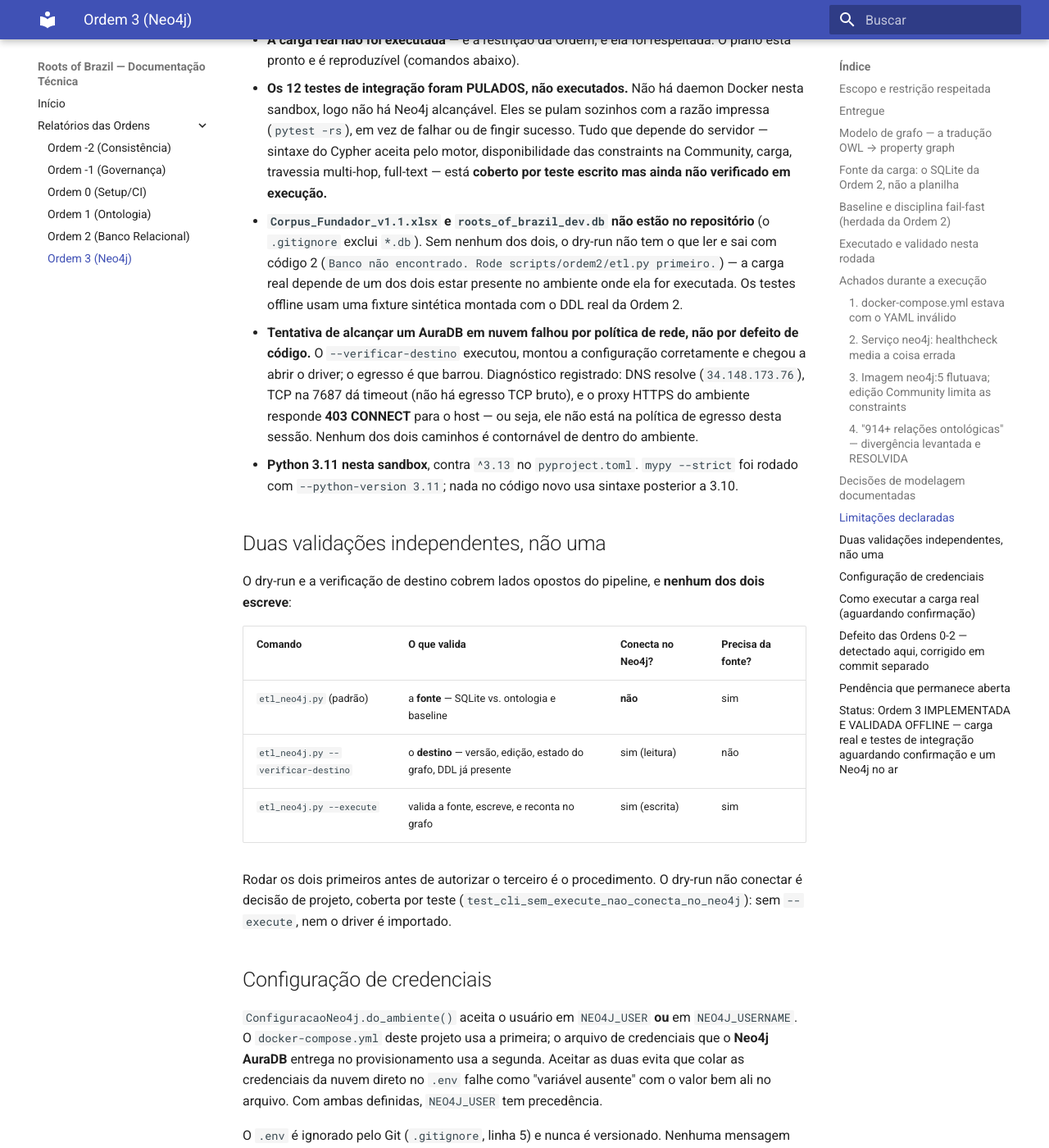
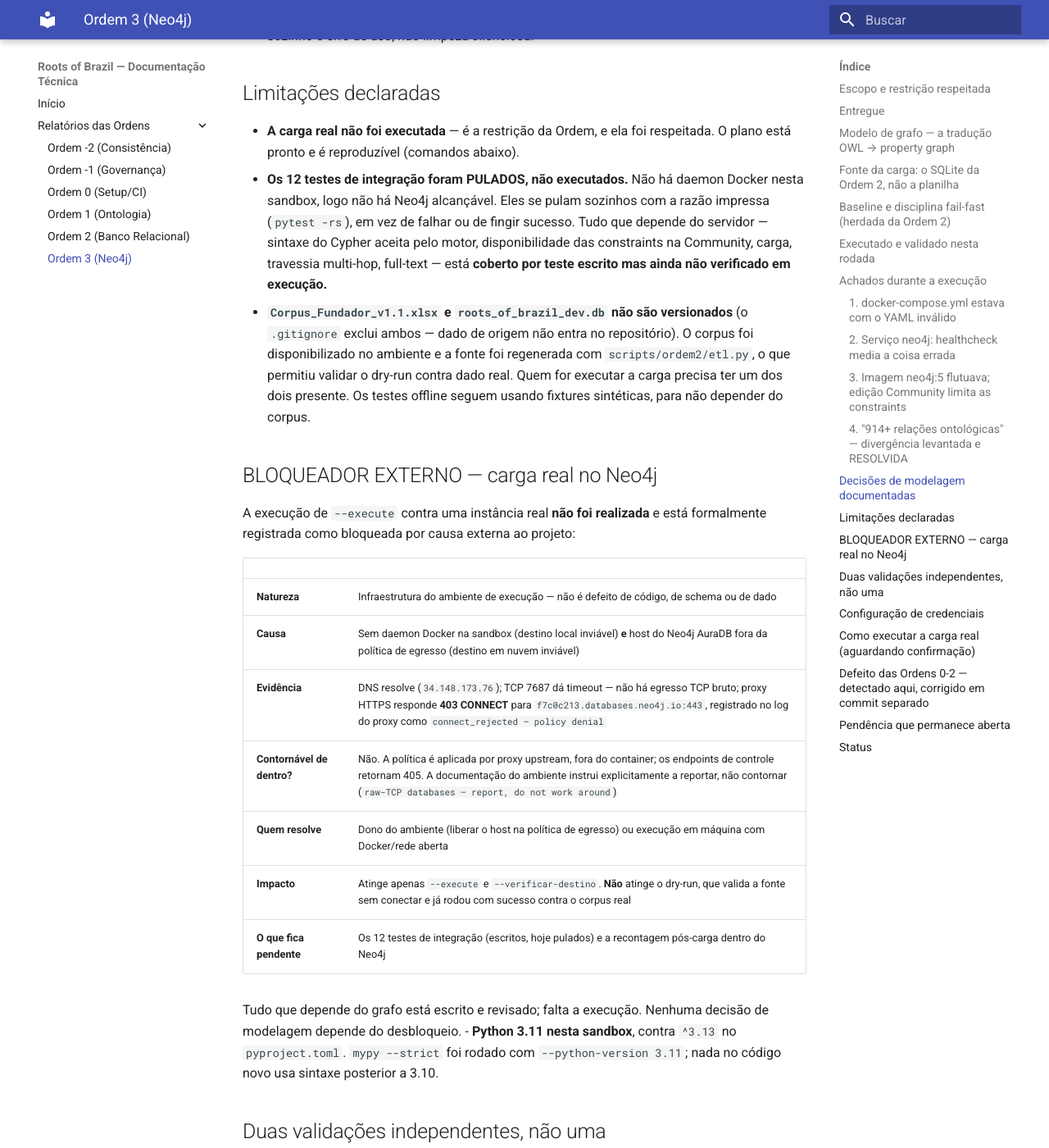
Before and after one commit to Tiagogandraferraz/Roots-of-brazil, an MkDocs documentation site: the page built from docs/relatorio_ordem3.md, in a window 1280 px wide and 1400 px high, scrolled down 5582 px. Shown: the whole window at 82% size. Built offline with MkDocs 1.6.1 and Material for MkDocs 9.7.7, drawn with Linux system fonts in a browser that asks for light colours; some of the changed text lies outside the part shown.

Commit message:
Ordem 3: dry-run validado contra o corpus real; carga marcada como bloqueada
O Corpus_Fundador_v1.1.xlsx foi disponibilizado no ambiente. Regenerado o
SQLite com scripts/ordem2/etl.py (381 objetos / 1.585 relações, sem
divergência) e rodado o dry-run da Ordem 3 contra ele: os 20 contadores —
8 de nós e 12 de arestas — batem com o baseline da Auditoria Sprint 2.
Saída "nenhuma divergência, pronto para --execute", código 0.

Com o banco presente, tests/ordem2 deixou de ser pulado: 7 passando.

Registrado no relatório o BLOQUEADOR EXTERNO da carga real, com natureza,
evidência, quem resolve e escopo do impacto. Ele atinge apenas --execute e
--verificar-destino; não atinge o dry-run, que valida a fonte sem conectar.

Status final desdobrado por frente: código/testes/documentação CONCLUÍDA,
validação da fonte CONCLUÍDA, carga real e testes de integração BLOQUEADA
por infraestrutura externa.

Corpus e banco não são versionados — .gitignore já excluía *.db, agora
exclui também o .xlsx de origem.

Co-Authored-By: Claude Opus 5 <noreply@anthropic.com>
Claude-Session: https://claude.ai/code/session_01Pidvya38hLJR1mtoSeiK99

```diff
--- a/docs/relatorio_ordem3.md
+++ b/docs/relatorio_ordem3.md
@@ -63,7 +63,9 @@ Divergindo qualquer uma, o script **para e reporta** — não ajusta dado para b
 | Cobertura `app/models/grafo.py` | ✅ 100% |
 | Cobertura `app/database/neo4j.py` | 70% — as linhas restantes são exatamente as que exigem servidor |
 | `docker compose config` | ✅ YAML válido, variáveis resolvem |
-| Dry-run do ETL ponta a ponta | ✅ executado contra SQLite sintético: leu, validou, imprimiu o plano, **bloqueou a carga** por divergência de baseline e saiu com código 1 |
+| Dry-run do ETL contra fonte incorreta | ✅ leu, validou e **bloqueou a carga** por divergência de baseline, saindo com código 1 |
+| **Dry-run do ETL contra o CORPUS REAL** | ✅ **381 nós e 1.585 arestas, todos os 20 contadores batendo com o baseline. "Nenhuma divergência. Pronto para `--execute`." Código 0** |
+| `pytest tests/ordem2` com o banco real | ✅ 7 passaram (antes puladas por falta do `.db`) |
 
 Os testes offline não são de fachada: eles **releem `schemas/ontologia.ttl`** e comparam com `app/models/grafo.py`. Se alguém acrescentar uma `owl:Class` ou um `owl:ObjectProperty` na ontologia sem refletir no modelo do grafo, `test_todo_owl_class_do_corpus_virou_label` e `test_todo_object_property_virou_tipo_de_relacao` quebram. Uma tradução que sai de sincronia em silêncio é pior do que não ter tradução.
 
@@ -103,8 +105,22 @@ A Ordem foi pedida citando "as 914+ relações ontológicas". Nenhum artefato do
 ## Limitações declaradas
 - **A carga real não foi executada** — é a restrição da Ordem, e ela foi respeitada. O plano está pronto e é reproduzível (comandos abaixo).
 - **Os 12 testes de integração foram PULADOS, não executados.** Não há daemon Docker nesta sandbox, logo não há Neo4j alcançável. Eles se pulam sozinhos com a razão impressa (`pytest -rs`), em vez de falhar ou de fingir sucesso. Tudo que depende do servidor — sintaxe do Cypher aceita pelo motor, disponibilidade das constraints na Community, carga, travessia multi-hop, full-text — está **coberto por teste escrito mas ainda não verificado em execução.**
-- **`Corpus_Fundador_v1.1.xlsx` e `roots_of_brazil_dev.db` não estão no repositório** (o `.gitignore` exclui `*.db`). Sem nenhum dos dois, o dry-run não tem o que ler e sai com código 2 (`Banco não encontrado. Rode scripts/ordem2/etl.py primeiro.`) — a carga real depende de um dos dois estar presente no ambiente onde ela for executada. Os testes offline usam uma fixture sintética montada com o DDL real da Ordem 2.
-- **Tentativa de alcançar um AuraDB em nuvem falhou por política de rede, não por defeito de código.** O `--verificar-destino` executou, montou a configuração corretamente e chegou a abrir o driver; o egresso é que barrou. Diagnóstico registrado: DNS resolve (`34.148.173.76`), TCP na 7687 dá timeout (não há egresso TCP bruto), e o proxy HTTPS do ambiente responde **403 CONNECT** para o host — ou seja, ele não está na política de egresso desta sessão. Nenhum dos dois caminhos é contornável de dentro do ambiente.
+- **`Corpus_Fundador_v1.1.xlsx` e `roots_of_brazil_dev.db` não são versionados** (o `.gitignore` exclui ambos — dado de origem não entra no repositório). O corpus foi disponibilizado no ambiente e a fonte foi regenerada com `scripts/ordem2/etl.py`, o que permitiu validar o dry-run contra dado real. Quem for executar a carga precisa ter um dos dois presente. Os testes offline seguem usando fixtures sintéticas, para não depender do corpus.
+
+## BLOQUEADOR EXTERNO — carga real no Neo4j
+A execução de `--execute` contra uma instância real **não foi realizada** e está formalmente registrada como bloqueada por causa externa ao projeto:
+
+| | |
+|---|---|
+| **Natureza** | Infraestrutura do ambiente de execução — não é defeito de código, de schema ou de dado |
+| **Causa** | Sem daemon Docker na sandbox (destino local inviável) **e** host do Neo4j AuraDB fora da política de egresso (destino em nuvem inviável) |
+| **Evidência** | DNS resolve (`34.148.173.76`); TCP 7687 dá timeout — não há egresso TCP bruto; proxy HTTPS responde **403 CONNECT** para `f7c0c213.databases.neo4j.io:443`, registrado no log do proxy como `connect_rejected — policy denial` |
+| **Contornável de dentro?** | Não. A política é aplicada por proxy upstream, fora do container; os endpoints de controle retornam 405. A documentação do ambiente instrui explicitamente a reportar, não contornar (`raw-TCP databases — report, do not work around`) |
+| **Quem resolve** | Dono do ambiente (liberar o host na política de egresso) ou execução em máquina com Docker/rede aberta |
+| **Impacto** | Atinge apenas `--execute` e `--verificar-destino`. **Não** atinge o dry-run, que valida a fonte sem conectar e já rodou com sucesso contra o corpus real |
+| **O que fica pendente** | Os 12 testes de integração (escritos, hoje pulados) e a recontagem pós-carga dentro do Neo4j |
+
+Tudo que depende do grafo está escrito e revisado; falta a execução. Nenhuma decisão de modelagem depende do desbloqueio.
 - **Python 3.11 nesta sandbox**, contra `^3.13` no `pyproject.toml`. `mypy --strict` foi rodado com `--python-version 3.11`; nada no código novo usa sintaxe posterior a 3.10.
 
 ## Duas validações independentes, não uma
@@ -174,4 +190,11 @@ Nenhum conteúdo foi alterado além da remoção das duas linhas de cerca por ar
 ## Pendência que permanece aberta
 O `nav` do `mkdocs.yml` está defasado desde a Ordem 1: lista até a Ordem 0, não inclui os relatórios das Ordens 1, 2 e 3, e aponta para `relatorios/ordem-2_consistencia/relatorio_ordem-2_consistencia.md`, que não existe no repositório. O arquivo agora é YAML válido, mas a navegação continua quebrada. Não foi corrigido aqui porque resolver a entrada órfã exige decidir entre criar o relatório da Ordem -2 ou remover a linha — decisão de conteúdo, não de sintaxe.
 
-## Status: Ordem 3 IMPLEMENTADA E VALIDADA OFFLINE — carga real e testes de integração aguardando confirmação e um Neo4j no ar
+## Status
+| Frente | Estado |
+|---|---|
+| Código, testes e documentação | **CONCLUÍDA** — modelo de grafo, ETL, DDL, camada de conexão, 64 testes, compose e relatório entregues e validados |
+| Validação da fonte (dry-run contra o corpus real) | **CONCLUÍDA** — 381 nós / 1.585 arestas, 20 de 20 contadores no baseline, código 0 |
+| Carga real no Neo4j (`--execute`) e testes de integração | **BLOQUEADA** — bloqueador externo de infraestrutura, ver seção acima |
+
+**Ordem 3 CONCLUÍDA quanto a código, testes e documentação. A execução real da carga fica BLOQUEADA por causa externa, a ser retomada em ambiente com Docker ou com o host liberado na política de egresso.**
```
Also changed, not shown: 1 other file.
